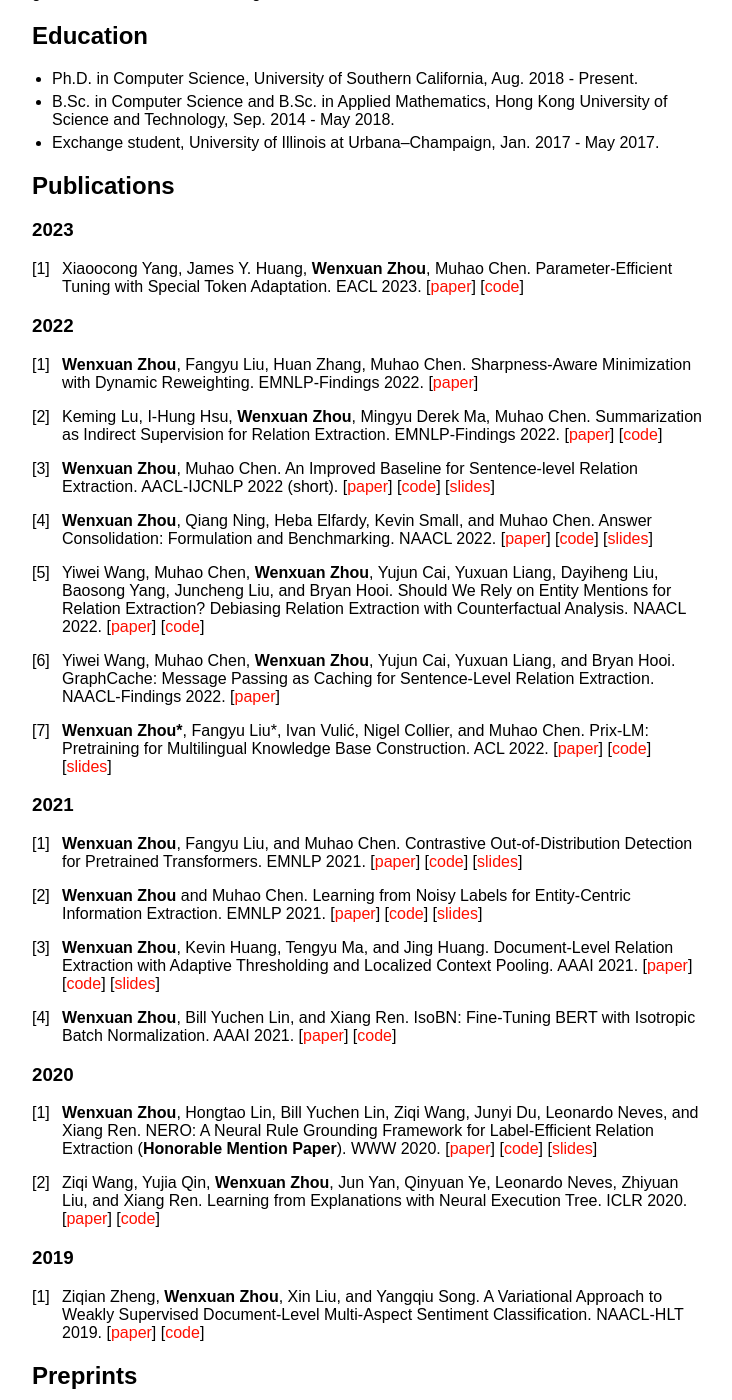
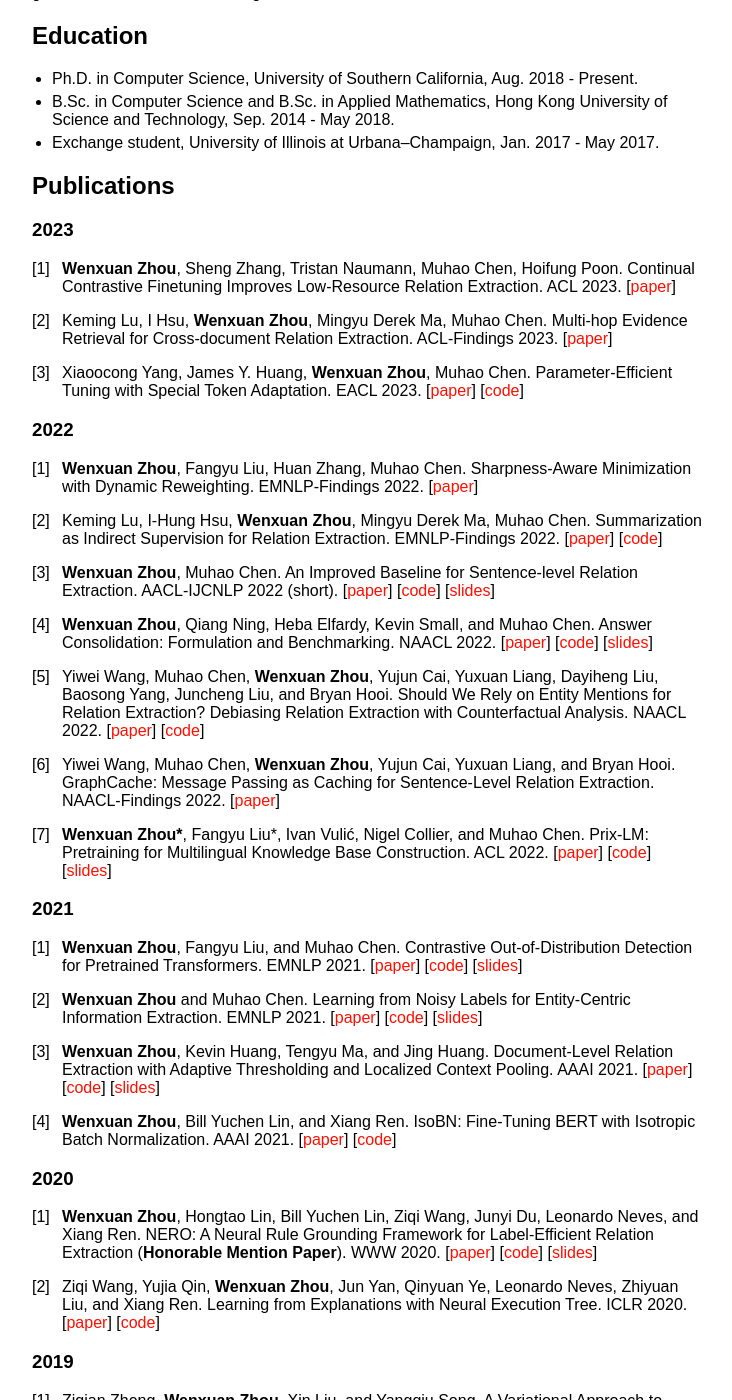
Before and after one commit to wzhouad/wzhouad.github.io, a Jekyll site: the page built from index.md, in a window 1280 px wide and 1400 px high, scrolled down 284 px. Shown: the whole window, without its empty margins (258-990 px from the left). Built offline with Jekyll 4.4.1, drawn with Linux system fonts in a browser that asks for light colours; our own code applies the rules of GitHub Pages for plain Markdown files; some of the changed text lies outside the part shown.

Commit message:
Update index.md

```diff
--- a/index.md
+++ b/index.md
@@ -16,6 +16,10 @@
 ## Publications
 
 ### 2023
+
+1. **Wenxuan Zhou**, Sheng Zhang, Tristan Naumann, Muhao Chen, Hoifung Poon. Continual Contrastive Finetuning Improves Low-Resource Relation Extraction. ACL 2023. \[[paper](https://arxiv.org/abs/2212.10823)\]
+
+1. Keming Lu, I Hsu, **Wenxuan Zhou**, Mingyu Derek Ma, Muhao Chen. Multi-hop Evidence Retrieval for Cross-document Relation Extraction. ACL-Findings 2023. \[[paper](https://arxiv.org/abs/2212.10786)\]
 
 1. Xiaoocong Yang, James Y. Huang, **Wenxuan Zhou**, Muhao Chen. Parameter-Efficient Tuning with Special Token Adaptation. EACL 2023. \[[paper](https://arxiv.org/abs/2210.04382)\] \[[code](https://github.com/luka-group/PASTA)\]
 
```
Also changed, not shown: other parts of index.md (+0 -4 lines).
